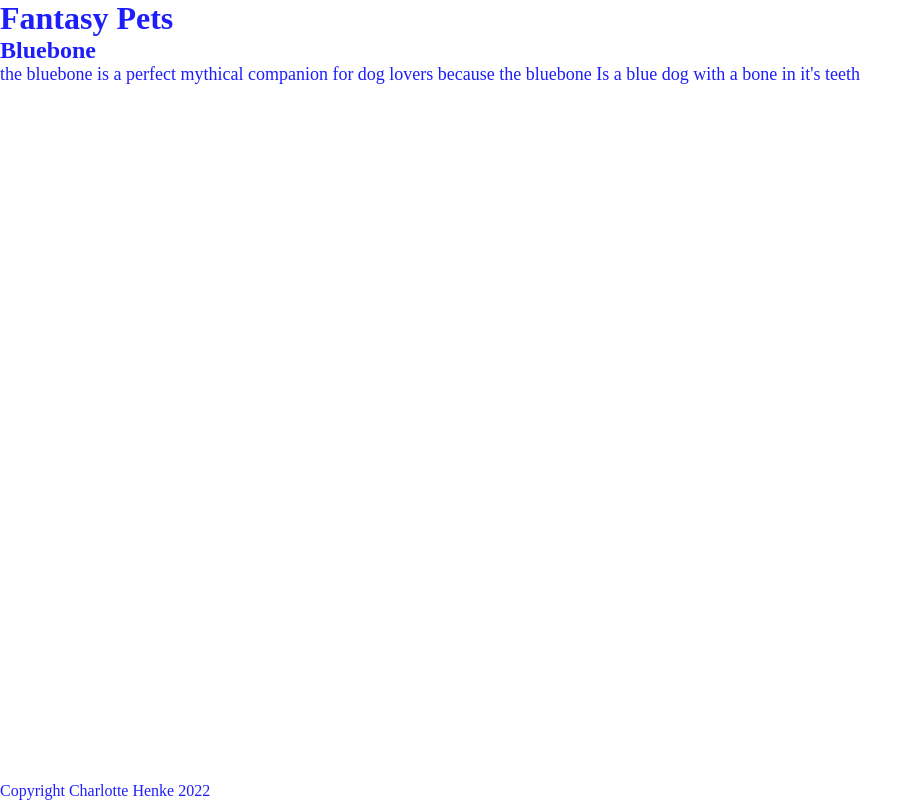
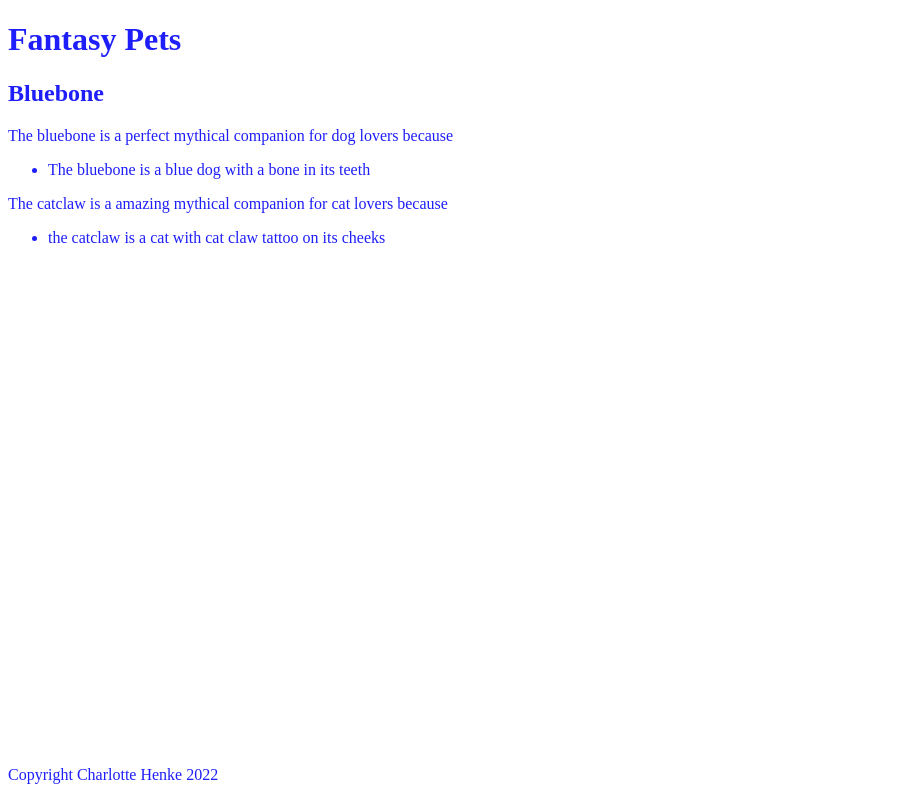
Before and after one commit to lady-hawthorne/lady-hawthorne.github.io, a plain HTML site: page index.html in a window 1280 px wide. Shown: the whole page, without its empty margins (0-922 px from the left). Drawn offline with Linux system fonts and the light colour scheme.

Commit message:
Add bluebone/catclaw info list

```diff
--- a/index.html
+++ b/index.html
@@ -8,8 +8,6 @@
 
   <style type="text/css">
     * {
-      margin: 0;
-      padding: 0;
       color: rgb(30, 30, 250);
     }
     html {
@@ -46,9 +44,14 @@
   </header>
   <main>
     <h2 class="ocean">Bluebone</h2>
-    <p class="paragraph">
-      the bluebone is a perfect mythical  companion for dog lovers because the bluebone Is a blue dog with a bone in it's teeth
-    </p>
+    <p>The bluebone is a perfect mythical companion for dog lovers because</p>
+    <ul>
+      <li>The bluebone is a blue dog with a bone in its teeth</li>
+    </ul>
+    <p>The catclaw is a amazing mythical companion for cat lovers because</p>
+    <ul>
+      <li>the catclaw is a cat with cat claw tattoo on its cheeks</li>
+    </ul>
   </main>
   <footer>
     <p class="footer-text">
```
